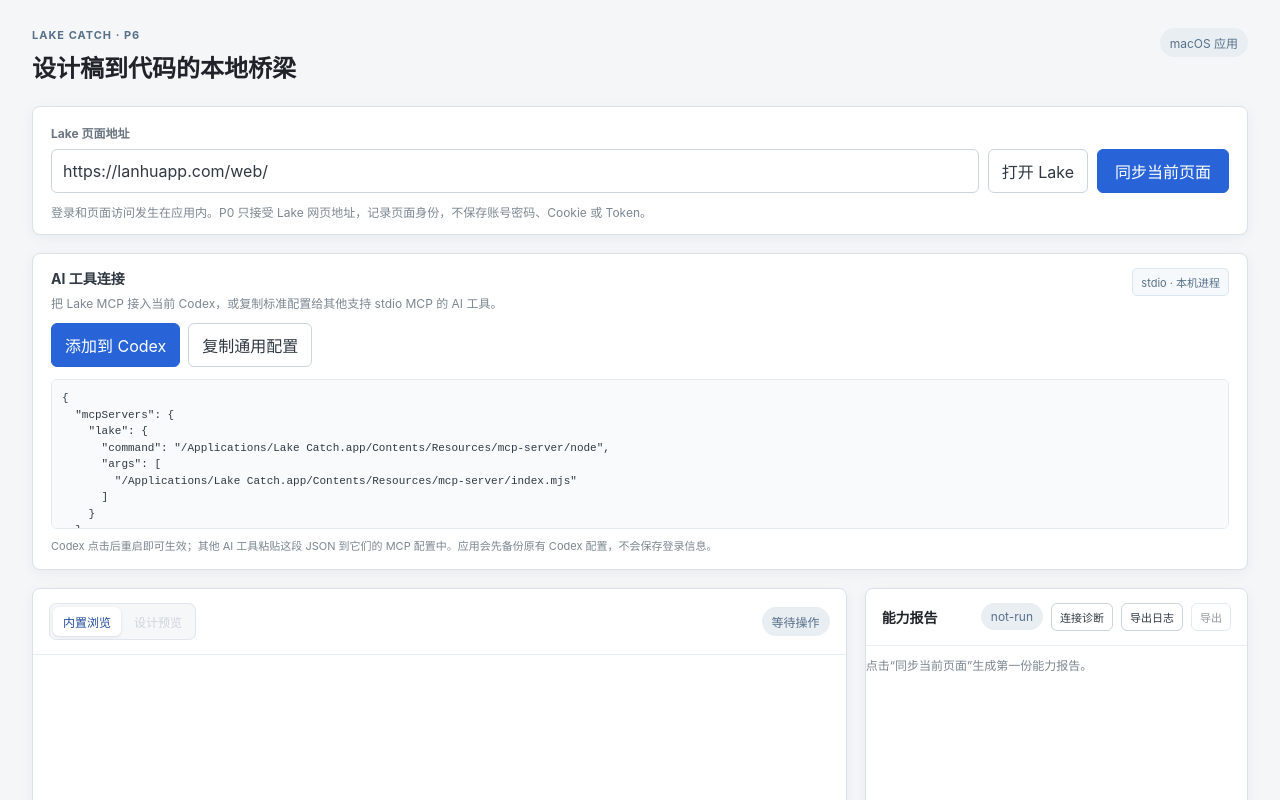
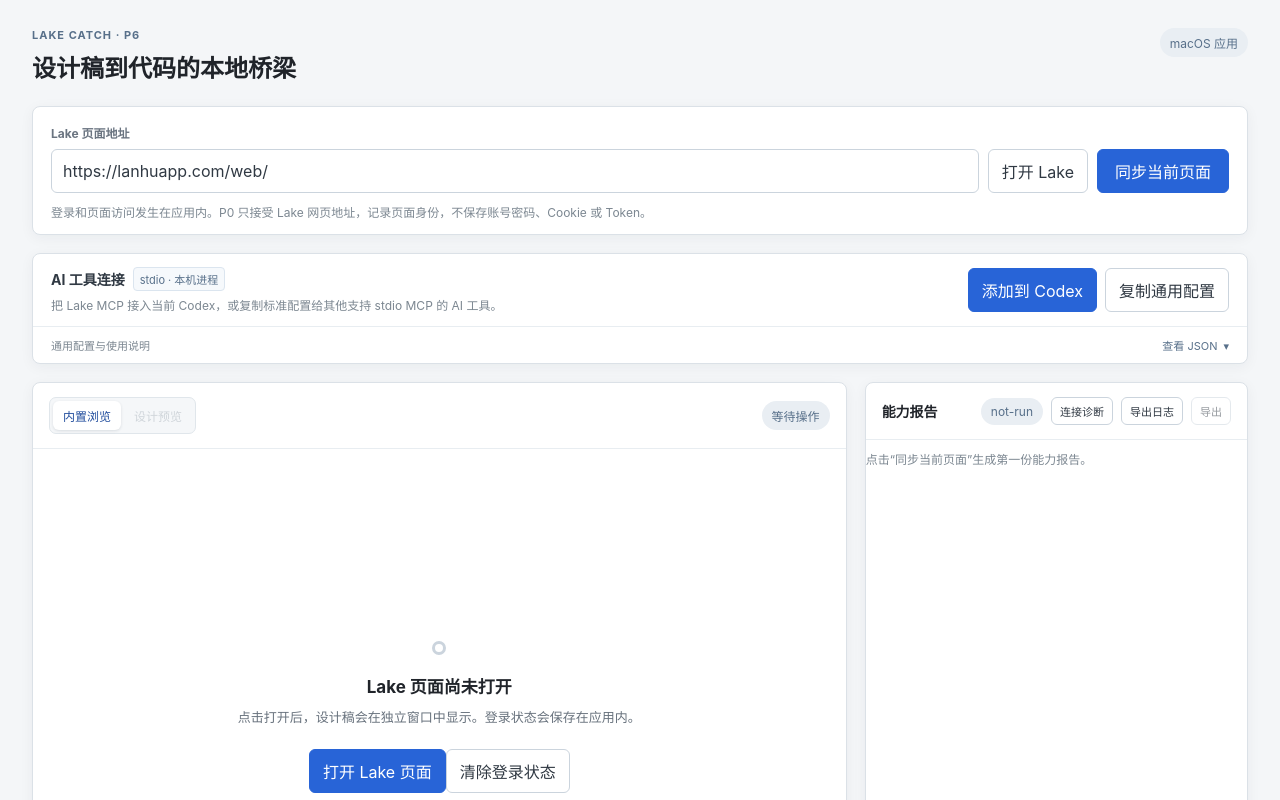
Before and after one commit to robinvanPersie/lake-catch, a React (Vite) app in the folder apps/desktop/: page / in a window 1280 px wide. Shown: the top 800 px of the page. Built offline with nearby package versions, Linux system fonts and the light colour scheme.

Commit message:
调整头部配置ui

```diff
--- a/apps/desktop/src/App.tsx
+++ b/apps/desktop/src/App.tsx
@@ -186,19 +186,6 @@ type LakeApiSyncResult = {
 
 function formatTime(value: string) {
   return new Date(value).toLocaleString("zh-CN", { hour12: false });
-}
-
-function assetTargetDirectory(asset: DesignAsset) {
-  return asset.kind === "icon" ? "res/mipmap" : "res/drawable";
-}
-
-function assetQualityLabels(asset: DesignAsset) {
-  const labels: string[] = [];
-  if (!asset.sourceUrl) labels.push("缺少 URL");
-  if (!asset.density || asset.downloadPolicy === "review" || asset.downloadStatus === "review") labels.push("密度待复核");
-  if (asset.downloadStatus === "failed") labels.push("下载失败");
-  if (asset.localPath && asset.downloadStatus !== "downloaded" && asset.downloadStatus !== "cached" && asset.downloadStatus !== "skipped") labels.push("本地缓存待检查");
-  return labels;
 }
 
 async function copyText(value: string) {
@@ -1351,12 +1338,13 @@ export default function App() {
       </section>
 
       <section className="mcp-panel panel" aria-label="AI 工具连接">
+        <div className="mcp-panel-main">
           <div className="mcp-panel-heading">
-          <div>
+            <div className="mcp-panel-title">
               <h2>AI 工具连接</h2>
+              <span className="mcp-transport">stdio · 本机进程</span>
+            </div>
             <p className="hint">把 Lake MCP 接入当前 Codex，或复制标准配置给其他支持 stdio MCP 的 AI 工具。</p>
-          </div>
-          <span className="mcp-transport">stdio · 本机进程</span>
           </div>
           <div className="mcp-panel-actions">
             <button className="primary" onClick={() => void configureCodexMcp()} disabled={isConfiguringMcp}>
@@ -1364,8 +1352,17 @@ export default function App() {
             </button>
             <button onClick={() => void copyGenericMcpConfig()}>复制通用配置</button>
           </div>
+        </div>
+        <details className="mcp-details">
+          <summary>
+            <span>通用配置与使用说明</span>
+            <span className="mcp-details-action">查看 JSON</span>
+          </summary>
+          <div className="mcp-details-content">
             <pre className="mcp-config" aria-label="通用 MCP 配置"><code>{mcpConfigPreview}</code></pre>
             <p className="mcp-note">Codex 点击后重启即可生效；其他 AI 工具粘贴这段 JSON 到它们的 MCP 配置中。应用会先备份原有 Codex 配置，不会保存登录信息。</p>
+          </div>
+        </details>
       </section>
 
       <section className="workspace">
@@ -1513,10 +1510,15 @@ export default function App() {
                   return (
                     <>
                       <section className={`implementation-status ${confirmedNodeCount > 0 ? "is-ready" : "is-partial"}`} aria-label="AI 实现上下文状态">
-                        <div className="section-heading">
-                          <h3>AI 实现上下文</h3>
-                          <span>{implementationStatus}</span>
-                        </div>
+                        <div className="implementation-status-summary">
+                          <div>
+                            <strong>当前设计稿{implementationStatus}</strong>
+                            <span>{nodeCount} 个节点 · {assetCount} 个资源</span>
+                          </div>
+                          <span className="implementation-status-indicator" aria-hidden="true" />
+                        </div>
+                        <details className="implementation-details">
+                          <summary>技术详情</summary>
                           <div className="implementation-reference">
                             <div>
                               <strong>整页文档</strong>
@@ -1544,8 +1546,7 @@ export default function App() {
                           <p className="document-note">
                             已确认 {confirmedNodeCount}/{nodeCount} 个节点。AI 可用整页文档，或使用未过期的局部 context；重新同步后旧 context 会标记为过期。
                           </p>
-                      </section>
-                      <div className="document-stats">
+                          <div className="document-stats implementation-stats">
                             <div><strong>{nodeCount}</strong><span>节点</span></div>
                             <div><strong>{assetCount}</strong><span>资源</span></div>
                             <div><strong>{downloadableAssetCount}</strong><span>可下载</span></div>
@@ -1556,6 +1557,8 @@ export default function App() {
                             <div><strong>{document?.pageIds.length ?? 0}</strong><span>页面</span></div>
                           </div>
                           <p className="document-note">当前同步版本 v{syncVersion}，保留 {revisionCount} 个版本摘要。已保存 {nodeCount} 个设计节点候选和 {assetCount} 个资源候选。明确为 mdpi/hdpi 的资源暂不进入下载队列，未知密度资源需要复核。</p>
+                        </details>
+                      </section>
                       {revisionCount > 1 && (
                         <div className="revision-list" aria-label="同步版本">
                           {document.revisions?.slice().reverse().map((revision) => (
@@ -1566,19 +1569,6 @@ export default function App() {
                               <em>{revision.version === (activeRevisionVersion ?? syncVersion) ? "当前查看" : revision.capabilityStatus}</em>
                             </button>
                           ))}
-                        </div>
-                      )}
-                      {assetValues.length > 0 && (
-                        <div className="asset-list" aria-label="资源状态">
-                          {assetValues.slice(0, 24).map((asset) => (
-                            <div className="asset-list-item" key={asset.id}>
-                              <span className="asset-list-name" title={asset.name}>{asset.name}</span>
-                              <span>{asset.width && asset.height ? `${asset.width} × ${asset.height}` : "尺寸未知"} · {asset.density ?? "密度未知"}</span>
-                              <span>{assetTargetDirectory(asset)}</span>
-                              <span>{asset.downloadStatus === "downloaded" ? "已下载" : asset.downloadStatus === "cached" ? "缓存复用" : asset.downloadStatus === "skipped" ? "已跳过" : asset.downloadStatus === "review" ? "待确认" : asset.downloadStatus === "failed" ? "失败" : "待处理"}{assetQualityLabels(asset).length > 0 ? ` · ${assetQualityLabels(asset).join("、")}` : ""}{(asset.referenceCount ?? 1) > 1 ? ` · ${asset.referenceCount}处引用` : ""}</span>
-                            </div>
-                          ))}
-                          {assetValues.length > 24 && <p className="document-note">仅显示前 24 个资源，完整资源仍可通过 MCP 查询。</p>}
                         </div>
                       )}
                       <div className="document-actions">
--- a/apps/desktop/src/styles.css
+++ b/apps/desktop/src/styles.css
@@ -12,13 +12,24 @@ h2 { margin-bottom: 0; font-size: 14px; }
 .badge, .status { color: #58708a; background: #e9eef3; border-radius: 999px; padding: 6px 10px; font-size: 12px; }
 .panel { background: #fff; border: 1px solid #dbe1e7; border-radius: 8px; box-shadow: 0 3px 14px rgba(28, 41, 55, .05); }
 .toolbar { padding: 17px 18px 14px; margin-bottom: 18px; }
-.mcp-panel { margin-bottom: 18px; padding: 14px 18px; }
-.mcp-panel-heading { display: flex; justify-content: space-between; align-items: flex-start; gap: 16px; }
+.mcp-panel { margin-bottom: 18px; padding: 0; overflow: hidden; }
+.mcp-panel-main { display: flex; align-items: center; justify-content: space-between; gap: 20px; min-height: 72px; padding: 13px 18px; }
+.mcp-panel-heading { min-width: 0; }
+.mcp-panel-title { display: flex; align-items: center; flex-wrap: wrap; gap: 8px; }
 .mcp-panel-heading h2 { color: #303943; }
-.mcp-panel-heading .hint { margin: 6px 0 0; }
-.mcp-transport { flex: 0 0 auto; padding: 5px 8px; border: 1px solid #dbe5ef; border-radius: 5px; color: #58708a; background: #f6f9fc; font-size: 11px; }
-.mcp-panel-actions { display: flex; flex-wrap: wrap; gap: 8px; margin-top: 12px; }
-.mcp-config { max-height: 150px; margin: 12px 0 0; padding: 10px; overflow: auto; border: 1px solid #e4e9ed; border-radius: 6px; background: #f8fafc; }
+.mcp-panel-heading .hint { margin: 5px 0 0; overflow: hidden; text-overflow: ellipsis; white-space: nowrap; }
+.mcp-transport { flex: 0 0 auto; padding: 3px 6px; border: 1px solid #dbe5ef; border-radius: 4px; color: #58708a; background: #f6f9fc; font-size: 11px; font-weight: 400; }
+.mcp-panel-actions { display: flex; flex: 0 0 auto; flex-wrap: wrap; gap: 8px; }
+.mcp-details { border-top: 1px solid #e8edf1; }
+.mcp-details summary { display: flex; align-items: center; justify-content: space-between; gap: 16px; min-height: 36px; padding: 0 18px; color: #7c8791; cursor: pointer; font-size: 11px; list-style: none; }
+.mcp-details summary::-webkit-details-marker { display: none; }
+.mcp-details summary:hover { background: #f5f7f9; }
+.mcp-details[open] summary { color: #303943; background: #f5f7f9; }
+.mcp-details-action { flex: 0 0 auto; color: #58708a; }
+.mcp-details-action::after { display: inline-block; margin-left: 6px; content: "▾"; transition: transform .15s ease; }
+.mcp-details[open] .mcp-details-action::after { transform: rotate(180deg); }
+.mcp-details-content { padding: 12px 18px 14px; }
+.mcp-config { max-height: 150px; margin: 0; padding: 10px; overflow: auto; border: 1px solid #e4e9ed; border-radius: 6px; background: #f8fafc; }
 .mcp-config code { display: block; white-space: pre-wrap; overflow-wrap: anywhere; color: #303943; font-size: 11px; line-height: 1.5; }
 .mcp-note { margin: 9px 0 0; color: #7c8791; font-size: 11px; line-height: 1.5; }
 label { display: block; margin-bottom: 8px; color: #6a7480; font-size: 12px; font-weight: 700; }
@@ -75,12 +86,19 @@ button:disabled { cursor: not-allowed; opacity: .5; }
 .metadata div { padding: 13px 0; border-bottom: 1px solid #edf0f2; }
 dt { color: #7c8791; font-size: 11px; margin-bottom: 4px; } dd { margin: 0; overflow-wrap: anywhere; font-size: 12px; line-height: 1.5; }
 .document-block { margin: 14px 16px 0; padding: 13px 0 0; border-top: 1px solid #edf0f2; }
-.implementation-status { margin-top: 13px; padding: 11px; border: 1px solid #e1e7ec; border-left: 3px solid #d6a43a; border-radius: 6px; background: #fffaf0; }
+.implementation-status { margin-top: 13px; padding: 10px 11px; border: 1px solid #e1e7ec; border-left: 3px solid #d6a43a; border-radius: 6px; background: #fffaf0; }
 .implementation-status.is-ready { border-color: #c8e5d7; border-left-color: #1c8b61; background: #f4fbf7; }
-.implementation-status .section-heading { margin-bottom: 8px; }
-.implementation-status .section-heading h3 { color: #303943; }
-.implementation-status .section-heading span { color: #9a6a17; }
-.implementation-status.is-ready .section-heading span { color: #28664d; }
+.implementation-status-summary { display: flex; align-items: center; justify-content: space-between; gap: 12px; }
+.implementation-status-summary > div { min-width: 0; }
+.implementation-status-summary strong, .implementation-status-summary span { display: block; }
+.implementation-status-summary strong { color: #303943; font-size: 11px; line-height: 1.35; }
+.implementation-status-summary span { margin-top: 3px; color: #6f7c86; font-size: 10px; }
+.implementation-status-indicator { width: 8px; height: 8px; flex: 0 0 auto; border-radius: 50%; background: #d6a43a; box-shadow: 0 0 0 3px rgba(214, 164, 58, .12); }
+.implementation-status.is-ready .implementation-status-indicator { background: #1c8b61; box-shadow: 0 0 0 3px rgba(28, 139, 97, .12); }
+.implementation-details { margin-top: 8px; border-top: 1px solid rgba(164, 177, 188, .35); }
+.implementation-details summary { padding-top: 8px; color: #58708a; cursor: pointer; font-size: 10px; font-weight: 700; list-style-position: inside; }
+.implementation-details summary::marker { color: #87919b; }
+.implementation-details[open] summary { margin-bottom: 8px; color: #2864d7; }
 .implementation-reference-list { display: grid; gap: 6px; margin-top: 6px; }
 .implementation-reference { display: flex; align-items: center; justify-content: space-between; gap: 9px; padding: 7px 8px; border: 1px solid rgba(164, 177, 188, .5); border-radius: 5px; background: rgba(255, 255, 255, .72); }
 .implementation-reference > div { min-width: 0; }
@@ -90,6 +108,7 @@ dt { color: #7c8791; font-size: 11px; margin-bottom: 4px; } dd { margin: 0; over
 .implementation-reference-actions { display: flex; align-items: center; gap: 7px; flex: 0 0 auto; }
 .implementation-reference em { color: #7c8791; font-size: 9px; font-style: normal; }
 .implementation-reference-actions .small-button { padding: 4px 6px; color: #214d9d; }
+.implementation-stats { margin-top: 10px; }
 .contexts-block { margin-top: 14px; padding-top: 13px; border-top: 1px solid #edf0f2; }
 .context-create-button { margin-top: 10px; }
 .context-list { display: grid; gap: 7px; margin-top: 10px; }
```
Lines whose indentation alone changed are shown as unchanged.
